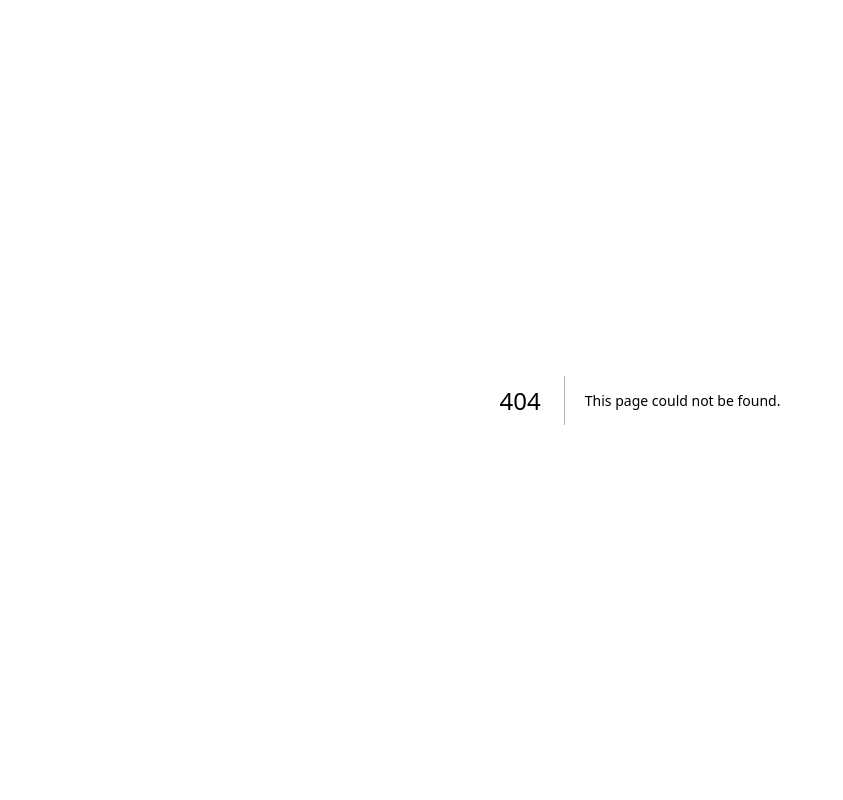
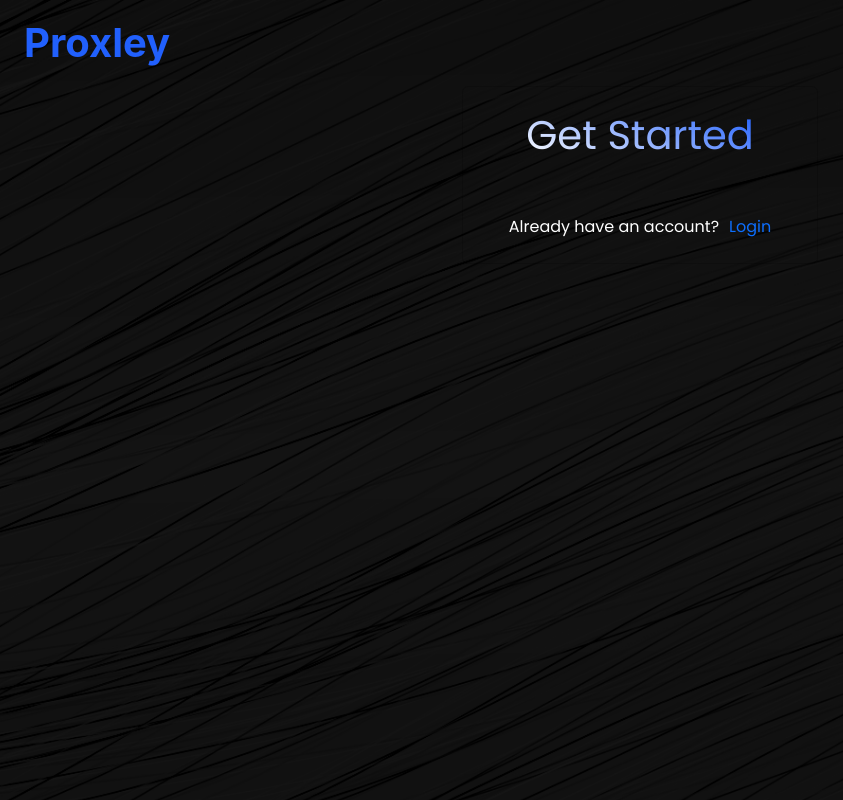
Before and after one commit to proxleybiz/First-website, a Next.js app: page /auth in a window 1280 px wide. Before the commit this address had no page. Shown: the top 800 px of the page, without its empty margins (0-843 px from the left). Built offline with nearby package versions, Linux system fonts and the light colour scheme.

Commit message:
auth basics

```diff
--- /dev/null
+++ b/components/LoginCard.jsx
@@ -0,0 +1,31 @@
+import React from "react";
+import { Button, Card } from "react-bootstrap";
+
+function LoginCard({ switchFn }) {
+  return (
+    <Card className="w-100 bg-transparent p-2">
+      <Card.Body className="d-flex flex-column align-items-center">
+        <Card.Title
+          className="fs-1 gradient-text"
+          style={{ fontFamily: "regular" }}
+        >
+          Welcome Back!
+        </Card.Title>
+        <span
+          className="d-flex flex-row align-items-center text-white mt-5"
+          style={{ gap: "10px", fontFamily: "regular" }}
+        >
+          Don&apos;t have an account?
+          <Button
+            onClick={switchFn}
+            className="p-0 m-0 bg-transparent border-0 text-primary"
+          >
+            Regsiter
+          </Button>
+        </span>
+      </Card.Body>
+    </Card>
+  );
+}
+
+export default LoginCard;
--- a/components/MyHero.jsx
+++ b/components/MyHero.jsx
@@ -24,7 +24,7 @@ function MyHero() {
       <Nav.Link
         className="btn py-2 px-4 br-2 fs-6 d-flex flex-row justify-content-center btn-hover"
         style={{ fontFamily: "regular" }}
-        href="/register"
+        href="/auth"
       >
         Get Started <img src={right.src} />
       </Nav.Link>
--- a/components/MyNavbar.jsx
+++ b/components/MyNavbar.jsx
@@ -2,7 +2,7 @@ import React from "react";
 import { Container, Nav, Navbar } from "react-bootstrap";
 import right from "../imgs/right.png";
 
-function MyNavbar() {
+function MyNavbar({ auth = false }) {
   return (
     <Navbar bg="transparent" sticky="top">
       <Container fluid className="justify-content-center">
@@ -14,20 +14,25 @@ function MyNavbar() {
           Proxley
         </Navbar.Brand>
         <Nav className="me-auto">
+          {!auth && (
             <Nav.Link
               className="text-light pb-0 fs-5"
               style={{ fontFamily: "regular" }}
             >
               Pricing
             </Nav.Link>
+          )}
         </Nav>
+
+        {!auth && (
           <Nav.Link
             className="btn py-2 px-4 br-2 fs-6 d-flex flex-row justify-content-center btn-hover"
             style={{ fontFamily: "regular" }}
-          href="/register"
+            href="/auth"
           >
             Get Started <img src={right.src} />
           </Nav.Link>
+        )}
       </Container>
     </Navbar>
   );
--- /dev/null
+++ b/components/RegsiterCard.jsx
@@ -0,0 +1,31 @@
+import React from "react";
+import { Button, Card } from "react-bootstrap";
+
+function RegsiterCard({switchFn}) {
+  return (
+    <Card className="w-100 bg-transparent p-2">
+      <Card.Body className="d-flex flex-column align-items-center">
+        <Card.Title
+          className="fs-1 gradient-text"
+          style={{ fontFamily: "regular" }}
+        >
+          Get Started
+        </Card.Title>
+        <span
+          className="d-flex flex-row align-items-center text-white mt-5"
+          style={{ gap: "10px", fontFamily: "regular" }}
+        >
+          Already have an account?
+          <Button
+            onClick={switchFn}
+            className="p-0 m-0 bg-transparent border-0 text-primary"
+          >
+            Login
+          </Button>
+        </span>
+      </Card.Body>
+    </Card>
+  );
+}
+
+export default RegsiterCard;
--- /dev/null
+++ b/pages/auth.jsx
@@ -0,0 +1,35 @@
+import Head from "next/head";
+import React, { useState } from "react";
+import { Card, Col, Container, Row } from "react-bootstrap";
+import LoginCard from "../components/LoginCard";
+import MyNavbar from "../components/MyNavbar";
+import RegsiterCard from "../components/RegsiterCard";
+
+function Auth() {
+  const [state, setState] = useState(1);
+  const switchFn = (e) => {
+    e.preventDefault();
+    setState(!state);
+  };
+  return (
+    <Container fluid className="min-vh-100 pb-4">
+      <Head>
+        <title> Authentication | Proxley </title>
+      </Head>
+      <MyNavbar auth={true} />
+      <Container className="my-auto">
+        <Row className="justify-content-center">
+          <Col lg={4} sm={12}>
+            {state ? (
+              <RegsiterCard switchFn={switchFn} />
+            ) : (
+              <LoginCard switchFn={switchFn} />
+            )}
+          </Col>
+        </Row>
+      </Container>
+    </Container>
+  );
+}
+
+export default Auth;
--- a/pages/index.js
+++ b/pages/index.js
@@ -1,3 +1,4 @@
+import Head from "next/head";
 import React from "react";
 import { Container } from "react-bootstrap";
 import ExploreProducts from "../components/ExploreProducts";
@@ -7,6 +8,9 @@ import MyNavbar from "../components/MyNavbar";
 export default function Home() {
   return (
     <Container fluid className="min-vh-100 pb-4">
+      <Head>
+        <title> Proxley </title>
+      </Head>
       <MyNavbar />
       <MyHero />
       <ExploreProducts />
```
Also changed, not shown: pages/register.jsx (deleted, +0 -9 lines). Lines whose indentation alone changed are shown as unchanged.
